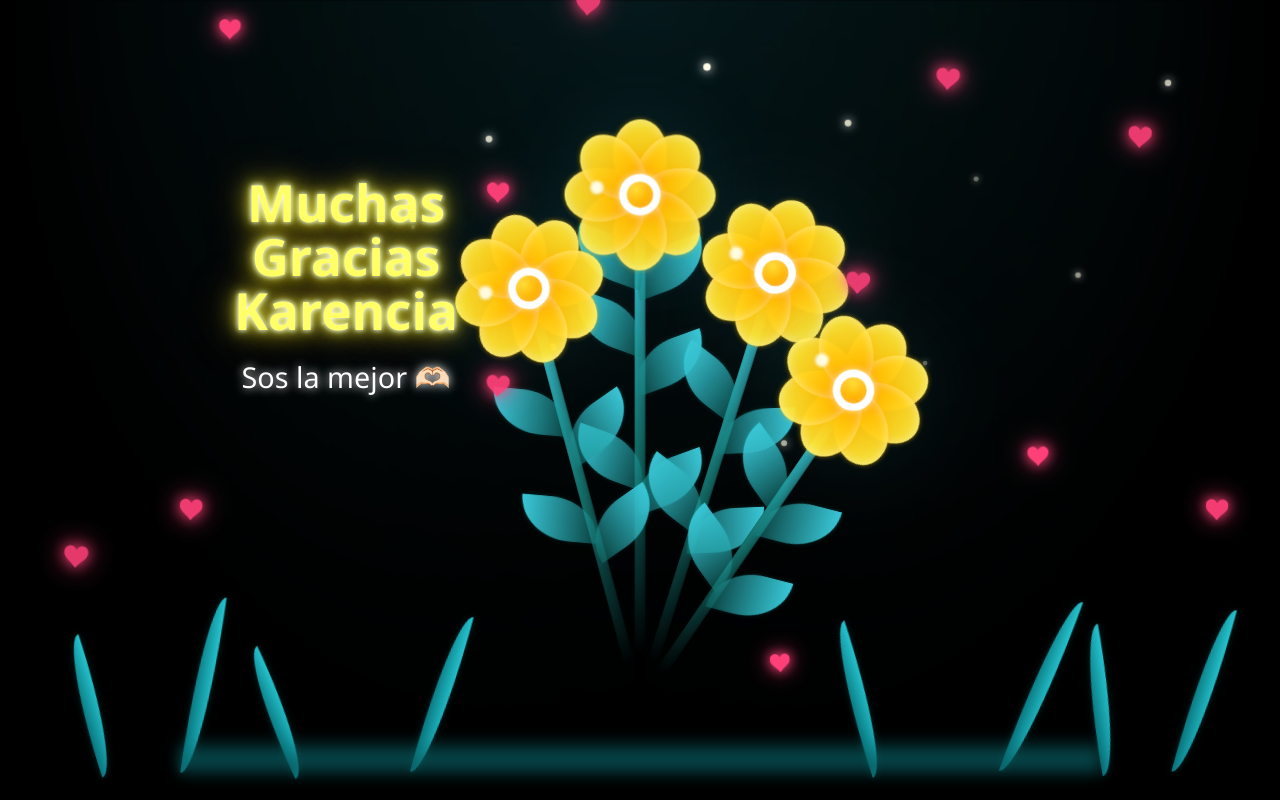
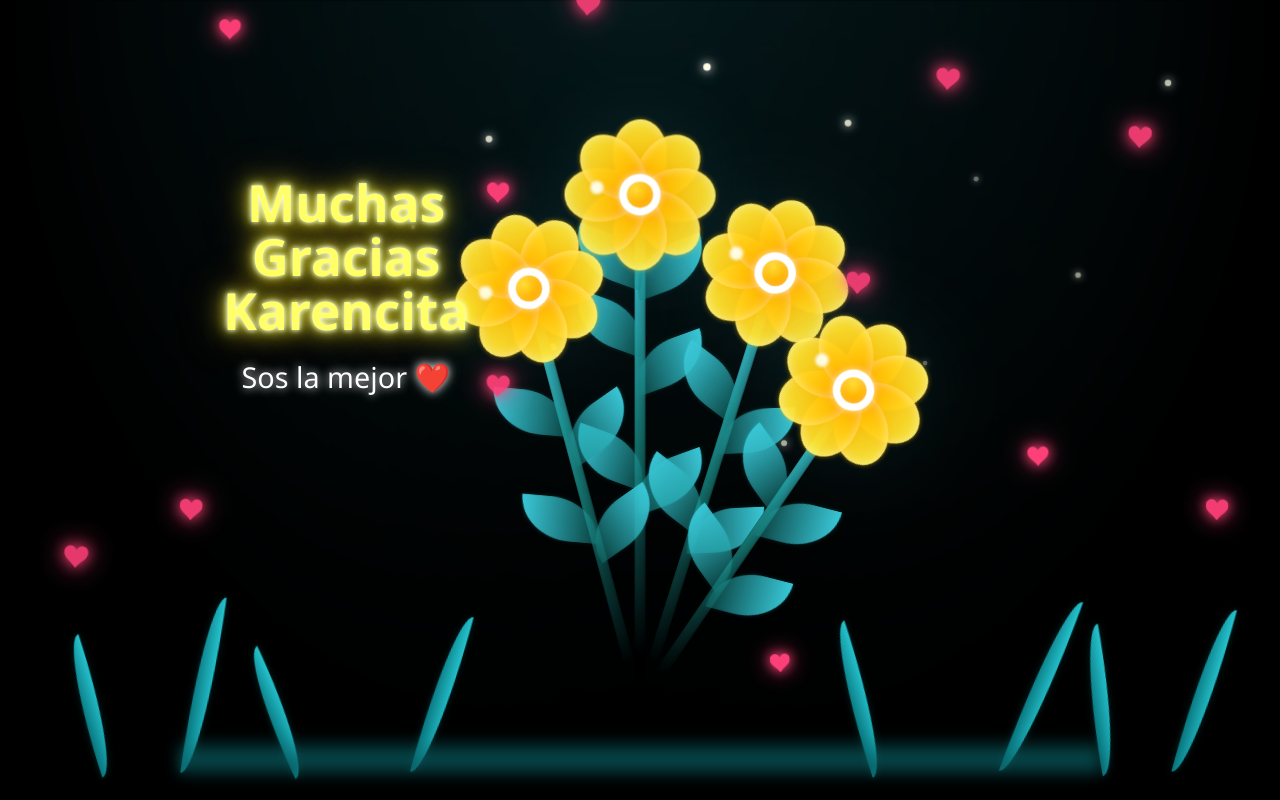
Before and after one commit to GONZ4LINHO/Flores-Karen, a plain HTML site: page index.html in a window 1280 px wide. Drawn offline with Linux system fonts and the light colour scheme.

Commit message:
Update message to Karencita and change emoji

```diff
--- a/index.html
+++ b/index.html
@@ -17,8 +17,8 @@
 
   <!-- MENSAJE -->
   <div class="mensaje">
-    <h1>Muchas Gracias<br>Karencia</h1>
-    <p>Sos la mejor 🫶🏻</p>
+    <h1>Muchas Gracias<br>Karencita</h1>
+    <p>Sos la mejor ❤️</p>
   </div>
 
 
```
